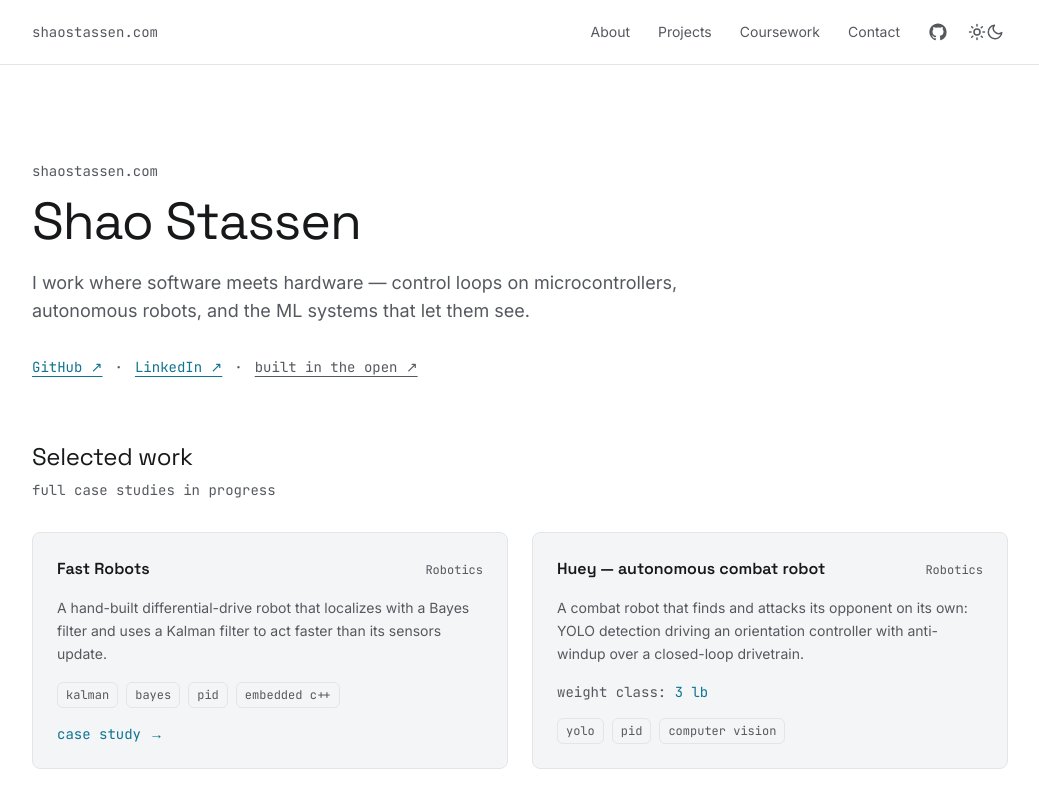
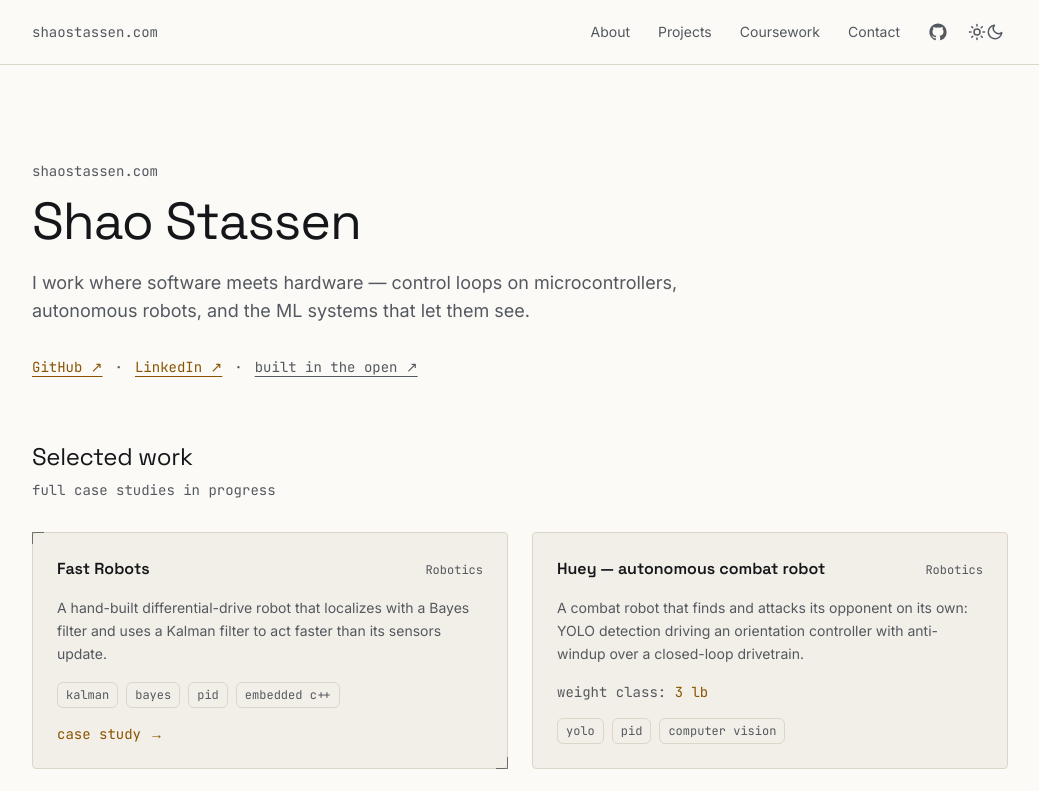
Before and after one commit to shaostassen/shaostassen.com, a Next.js app: page / in a window 1280 px wide. Shown: the top 791 px of the page, without its empty margins (120-1159 px from the left). Built offline with nearby package versions, Linux system fonts and the light colour scheme.

Commit message:
feat: add instrument art direction with scope-channel palette

```diff
--- /dev/null
+++ b/src/components/instrument/Annotation.tsx
@@ -0,0 +1,8 @@
+import { cn } from "@/lib/cn";
+
+export type AnnotationProps = React.ComponentPropsWithoutRef<"p">;
+
+/** Measurement-style label: a tick rule then small mono uppercase text. */
+export function Annotation({ className, ...props }: AnnotationProps) {
+  return <p className={cn("annotation", className)} {...props} />;
+}
--- /dev/null
+++ b/src/components/instrument/GridBackdrop.tsx
@@ -0,0 +1,17 @@
+import { cn } from "@/lib/cn";
+
+/**
+ * Graph-paper texture behind a section. Absolutely positioned and
+ * decorative — content sits above it in normal flow.
+ */
+export function GridBackdrop({ className }: { className?: string }) {
+  return (
+    <div
+      aria-hidden="true"
+      className={cn(
+        "grid-paper grid-fade pointer-events-none absolute inset-0 -z-10",
+        className,
+      )}
+    />
+  );
+}
--- /dev/null
+++ b/src/components/instrument/WaveDivider.tsx
@@ -0,0 +1,57 @@
+import { cn } from "@/lib/cn";
+
+export type WaveDividerProps = {
+  /** Which trace to draw: a damped step response, a sine, or a square. */
+  variant?: "step" | "sine" | "square";
+  className?: string;
+};
+
+// Traces are drawn on a 0..1200 x 0..48 viewBox, baseline at y=24.
+const PATHS: Record<NonNullable<WaveDividerProps["variant"]>, string> = {
+  // second-order step response: overshoot, then settle — a PID trace
+  step: "M0 40 L360 40 C400 40 400 8 440 8 C470 8 470 34 500 34 C525 34 525 20 550 20 C572 20 572 26 596 26 L1200 26",
+  sine: "M0 24 C50 4 100 4 150 24 S250 44 300 24 S400 4 450 24 S550 44 600 24 S700 4 750 24 S850 44 900 24 S1000 4 1050 24 S1150 44 1200 24",
+  square:
+    "M0 34 L120 34 L120 14 L240 14 L240 34 L360 34 L360 14 L480 14 L480 34 L600 34 L600 14 L720 14 L720 34 L840 34 L840 14 L960 14 L960 34 L1080 34 L1080 14 L1200 14",
+};
+
+/**
+ * Decorative signal trace used as a section divider. Purely presentational:
+ * hidden from assistive tech, and never the only thing separating content.
+ */
+export function WaveDivider({ variant = "step", className }: WaveDividerProps) {
+  return (
+    <div
+      aria-hidden="true"
+      className={cn("pointer-events-none w-full select-none", className)}
+    >
+      <svg
+        viewBox="0 0 1200 48"
+        preserveAspectRatio="none"
+        fill="none"
+        className="h-8 w-full"
+      >
+        {/* baseline */}
+        <line
+          x1="0"
+          y1="24"
+          x2="1200"
+          y2="24"
+          stroke="currentColor"
+          strokeOpacity="0.18"
+          strokeDasharray="4 6"
+          className="text-muted"
+        />
+        <path
+          d={PATHS[variant]}
+          stroke="currentColor"
+          strokeWidth="1.5"
+          strokeLinecap="round"
+          strokeLinejoin="round"
+          className="text-accent"
+          opacity="0.75"
+        />
+      </svg>
+    </div>
+  );
+}
--- a/src/components/projects/ProjectCard.tsx
+++ b/src/components/projects/ProjectCard.tsx
@@ -57,6 +57,7 @@ export function ProjectCard({ project }: { project: ProjectCardData }) {
       >
         <Card
           interactive
+          framed
           className="flex h-full flex-col gap-4 hover:border-accent"
         >
           <CardBody project={project} />
--- a/src/components/ui/Card.tsx
+++ b/src/components/ui/Card.tsx
@@ -3,14 +3,22 @@ import { cn } from "@/lib/cn";
 export type CardProps = React.ComponentPropsWithoutRef<"div"> & {
   /** Adds hover affordance for cards that act as links/buttons. */
   interactive?: boolean;
+  /** Scope-style corner brackets; decorative. */
+  framed?: boolean;
 };
 
 /** Bordered surface for grouped content (projects, entries, callouts). */
-export function Card({ className, interactive = false, ...props }: CardProps) {
+export function Card({
+  className,
+  interactive = false,
+  framed = false,
+  ...props
+}: CardProps) {
   return (
     <div
       className={cn(
-        "rounded-lg border border-border bg-surface p-6",
+        "rounded-sm border border-border bg-surface p-6",
+        framed && "brackets",
         interactive &&
           "transition-colors duration-200 ease-out hover:border-muted",
         className,
--- a/src/styles/globals.css
+++ b/src/styles/globals.css
@@ -13,6 +13,9 @@
   --color-foreground: var(--foreground);
   --color-muted: var(--muted);
   --color-accent: var(--accent);
+  --color-accent-2: var(--accent-2);
+  --color-accent-3: var(--accent-3);
+  --color-grid: var(--grid);
 
   --font-sans: var(--font-inter), ui-sans-serif, system-ui, sans-serif;
   --font-display:
@@ -55,14 +58,26 @@
  * data-theme on <html> to override. Every fg/bg pair below passes WCAG AA
  * in both themes — ratios documented on /styleguide (dev).
  */
+/*
+ * Palette: oscilloscope channel colors. Scopes label CH1 amber, CH2 cyan,
+ * CH3 magenta — so the accents are literal instrument convention rather
+ * than decoration. Amber leads because it carries warmth against photos;
+ * cyan is secondary; magenta is a rare highlight. Light theme is lab-paper
+ * warm white, dark theme is scope-bezel black.
+ * Every text pair below is >= 5:1 against both background and surface.
+ */
 :root {
   color-scheme: light dark;
-  --background: light-dark(#ffffff, #0b0c0e);
-  --surface: light-dark(#f4f5f6, #15171a);
-  --border: light-dark(#e3e5e8, #26292e);
-  --foreground: light-dark(#17181a, #e6e7e9);
-  --muted: light-dark(#55595f, #9ba1a6);
-  --accent: light-dark(#0e7490, #22d3ee);
+  --background: light-dark(#fbfaf7, #07090c);
+  --surface: light-dark(#f2efe8, #0f1318);
+  --border: light-dark(#dcd6c8, #262c35);
+  --foreground: light-dark(#14161a, #e8e9ec);
+  --muted: light-dark(#54585f, #99a0a8);
+  --accent: light-dark(#8a5300, #f5b544);
+  --accent-2: light-dark(#0e6f88, #3ad7ee);
+  --accent-3: light-dark(#9b2c6f, #f070c0);
+  /* graph-paper rule; decorative only, never carries meaning */
+  --grid: light-dark(rgba(20, 22, 26, 0.055), rgba(232, 233, 236, 0.045));
 }
 
 :root[data-theme="light"] {
@@ -181,6 +196,81 @@
   border: 1px solid var(--border);
 }
 
+/*
+ * Instrument motifs. All decorative: aria-hidden where they are elements,
+ * pure CSS where they are texture, and none of them carry meaning that
+ * isn't also in the text.
+ */
+
+/* Graph paper. 8pt minor rule, 5x major rule — engineering pad, not a
+   spreadsheet. Fades out toward the bottom so content stays dominant. */
+.grid-paper {
+  background-image:
+    linear-gradient(to right, var(--grid) 1px, transparent 1px),
+    linear-gradient(to bottom, var(--grid) 1px, transparent 1px),
+    linear-gradient(to right, var(--grid) 1px, transparent 1px),
+    linear-gradient(to bottom, var(--grid) 1px, transparent 1px);
+  background-size:
+    8px 8px,
+    8px 8px,
+    40px 40px,
+    40px 40px;
+  background-position: -1px -1px;
+}
+
+.grid-fade {
+  mask-image: linear-gradient(to bottom, black 0%, black 55%, transparent 100%);
+}
+
+/* Corner brackets — a scope screen's framing marks. */
+.brackets {
+  position: relative;
+}
+
+.brackets::before,
+.brackets::after {
+  content: "";
+  position: absolute;
+  width: 12px;
+  height: 12px;
+  border-color: var(--accent);
+  opacity: 0.55;
+  pointer-events: none;
+}
+
+.brackets::before {
+  top: -1px;
+  left: -1px;
+  border-top: 1px solid;
+  border-left: 1px solid;
+}
+
+.brackets::after {
+  bottom: -1px;
+  right: -1px;
+  border-bottom: 1px solid;
+  border-right: 1px solid;
+}
+
+/* Monospace annotation with a leading tick, like a measurement callout. */
+.annotation {
+  display: inline-flex;
+  align-items: center;
+  gap: 0.5rem;
+  font-family: var(--font-jetbrains-mono), ui-monospace, monospace;
+  font-size: 0.75rem;
+  letter-spacing: 0.08em;
+  text-transform: uppercase;
+  color: var(--muted);
+}
+
+.annotation::before {
+  content: "";
+  width: 1.5rem;
+  height: 1px;
+  background: var(--accent);
+}
+
 /* Theme-dependent visibility (e.g. ThemeToggle icons) without JS state. */
 .show-in-light {
   display: light-dark(inline, none);
```
Also changed, not shown: .claude/skills/design-system/SKILL.md.
